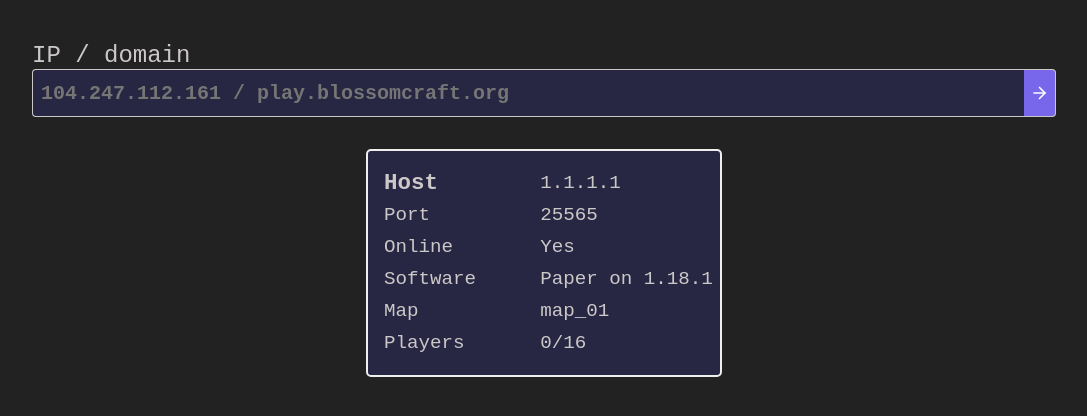
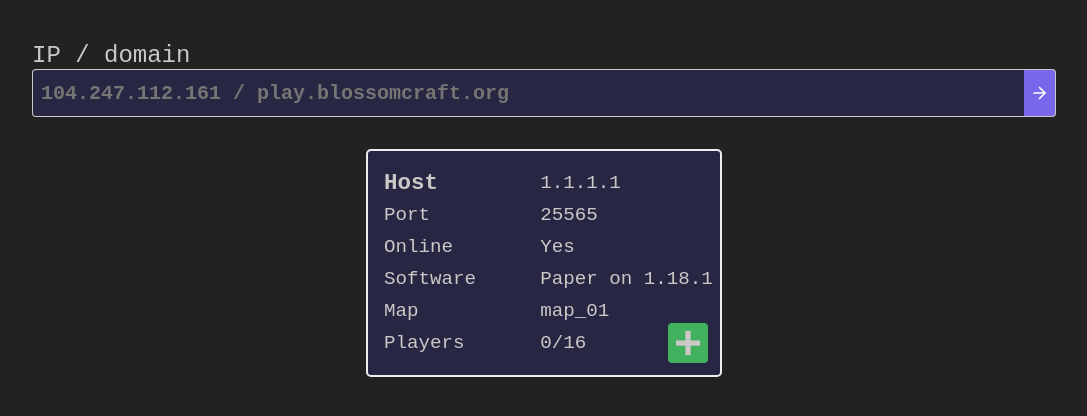
Before and after one commit to cblanken/mc-server-status, a plain HTML site: page index.html in a window 1280 px wide. Shown: the part 92-508 px from the top of the page, without its empty margins (96-1183 px from the left). Drawn offline with Linux system fonts and the light colour scheme.

Commit message:
Add sample 'add card' button styles

```diff
--- a/css/style.css
+++ b/css/style.css
@@ -6,6 +6,7 @@
     --light-2: #CCC8C8;
     --accent-1: rgb(121, 103, 235);
     --accent-2: rgb(59, 49, 128);
+    --green: rgb(66, 177, 94);
     --rounded: 4px;
 }
 
@@ -117,6 +118,7 @@ main label {
 }
 
 .status-card {
+    position: relative;
     display: flex;
     gap: 4rem;
     width: 20rem;
@@ -136,3 +138,23 @@ main label {
 .card-item {
     white-space: nowrap;
 }
+
+.add-btn {
+    position: absolute;
+    width: 2rem;
+    height: 2rem;
+    bottom: .75rem;
+    right: .75rem;
+
+    margin: auto;
+    padding: 4px;
+    text-align: center;
+    border-radius: 4px;
+
+    background: var(--green);
+    color: var(--light-2);
+
+    font-family: 'Franklin Gothic Medium', 'Arial Narrow', Arial, sans-serif;
+    font-size: 3rem;
+    font-weight: 600;
+}
--- a/index.html
+++ b/index.html
@@ -47,6 +47,7 @@
                     <div class="card-item">map_01</div>
                     <div class="card-item">0/16</div>
                 </div>
+                <div class="add-btn">+</div>
             </section>
         </div>
     </main>
```
